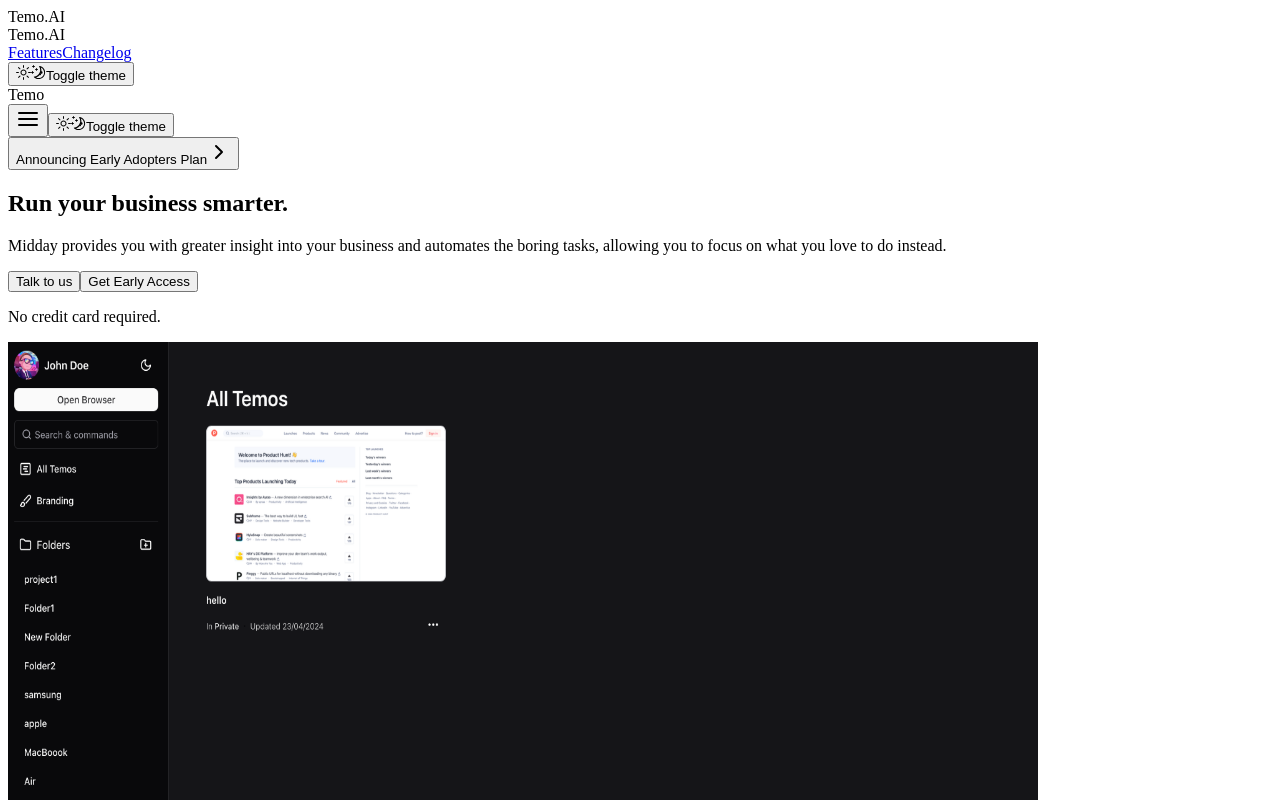
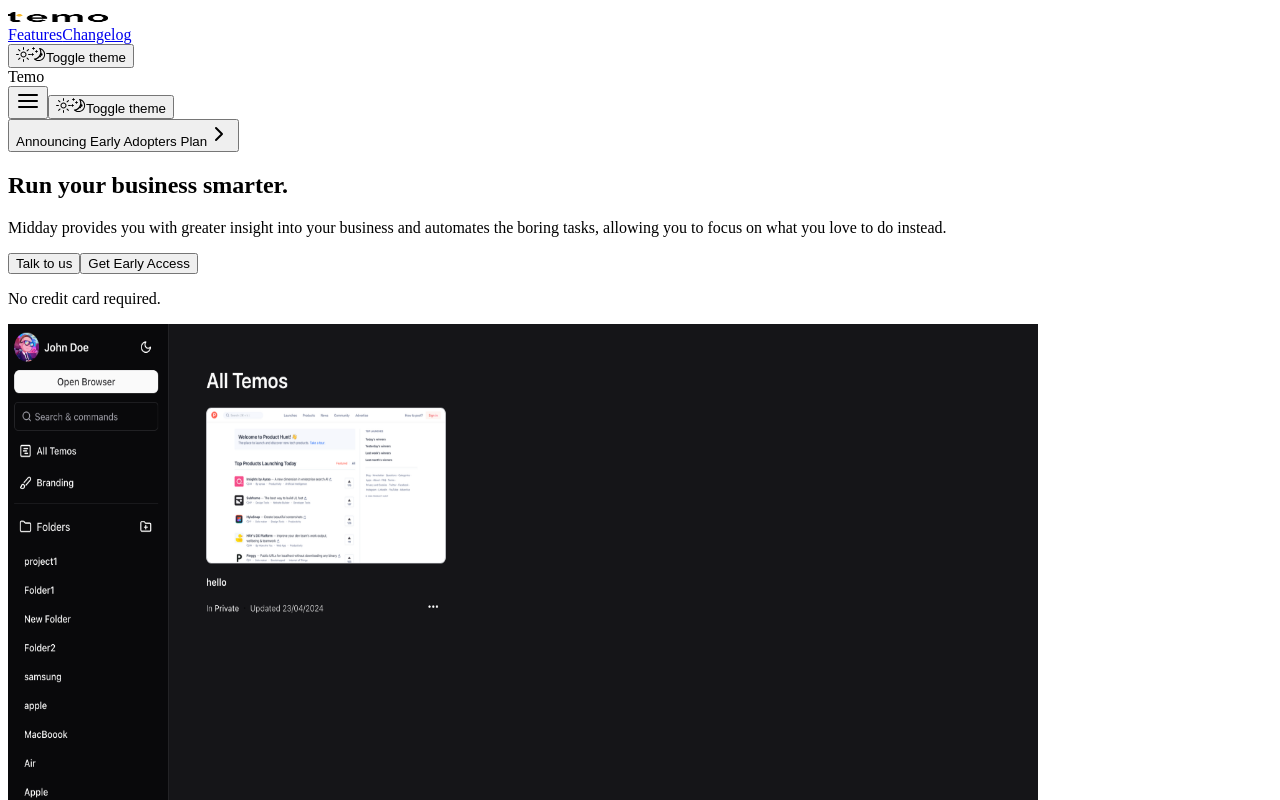
Before and after one commit to Divyendra-S/temo-landing, a Next.js app: page / in a window 1280 px wide. Shown: the top 800 px of the page. Built offline with nearby package versions, Linux system fonts and the light colour scheme.

Commit message:
added temo logo

```diff
--- a/components/navbar.tsx
+++ b/components/navbar.tsx
@@ -11,6 +11,8 @@ import {
   SheetTrigger,
 } from "@/components/ui/sheet";
 import { AlignJustify } from "lucide-react";
+import temoLogo from '../public/temoLogo.png'
+import Image from "next/image";
 
 interface NavbarProps {}
 
@@ -107,9 +109,9 @@ const DesktopNavbar: React.FC<DesktopNavbarProps> = ({
       animate={{ x: 0, opacity: 1 }}
       transition={{ duration: 0.5, ease: "easeOut" }}
     >
-      <div>Temo.AI</div>
+      <div><Image src={temoLogo} alt="temoLogo" width={100} height={10} /></div>
       {isScrolled && <div className="h-5 w-px ml-3 bg-border"></div>}
-      <motion.span className="text-lg font-bold">
+      {/* <motion.span className="text-lg font-bold">
         {companyName.split("").map((letter, index) => (
           <motion.span
             key={index}
@@ -124,7 +126,7 @@ const DesktopNavbar: React.FC<DesktopNavbarProps> = ({
             {letter}
           </motion.span>
         ))}
-      </motion.span>
+      </motion.span> */}
     </motion.div>
     <div className="flex space-x-4 gap-x-3 items-center">
       {options.map((option, index) => (
```
Also changed, not shown: public/temoLogo.png (added).
